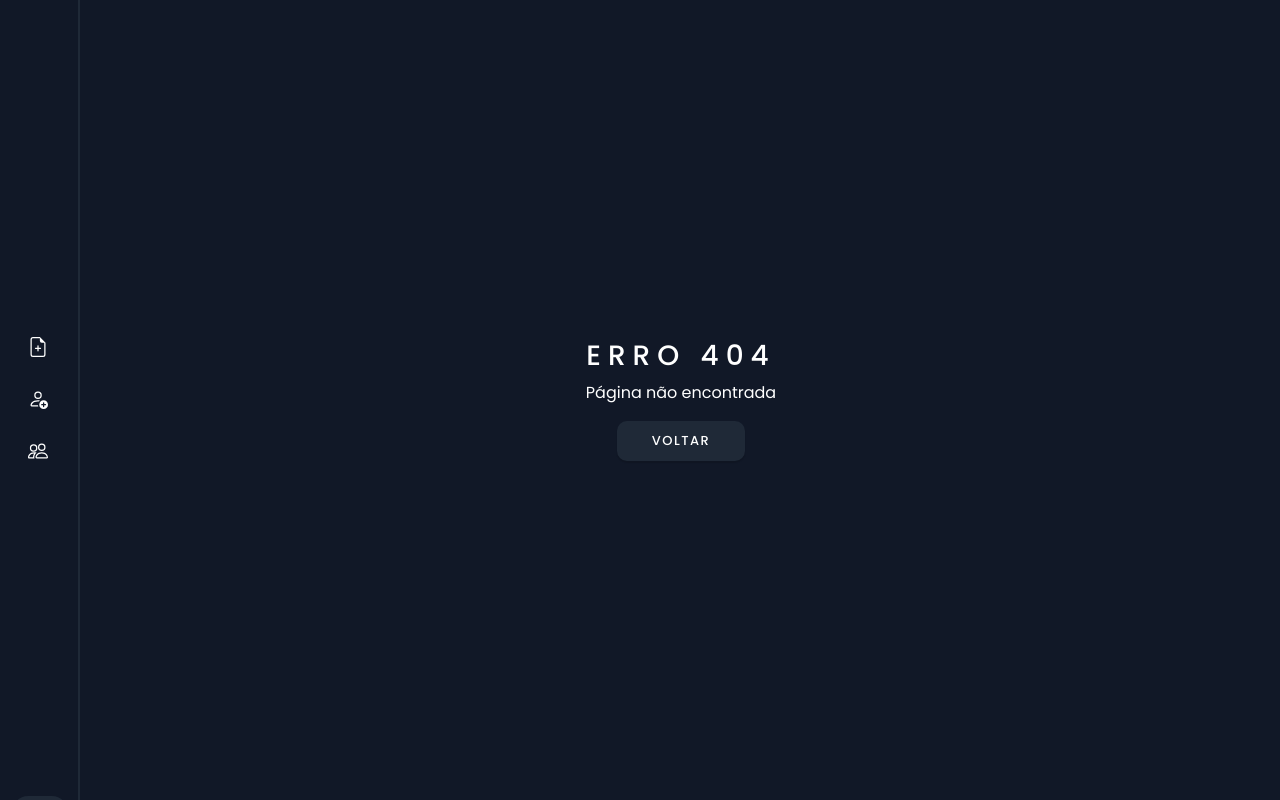
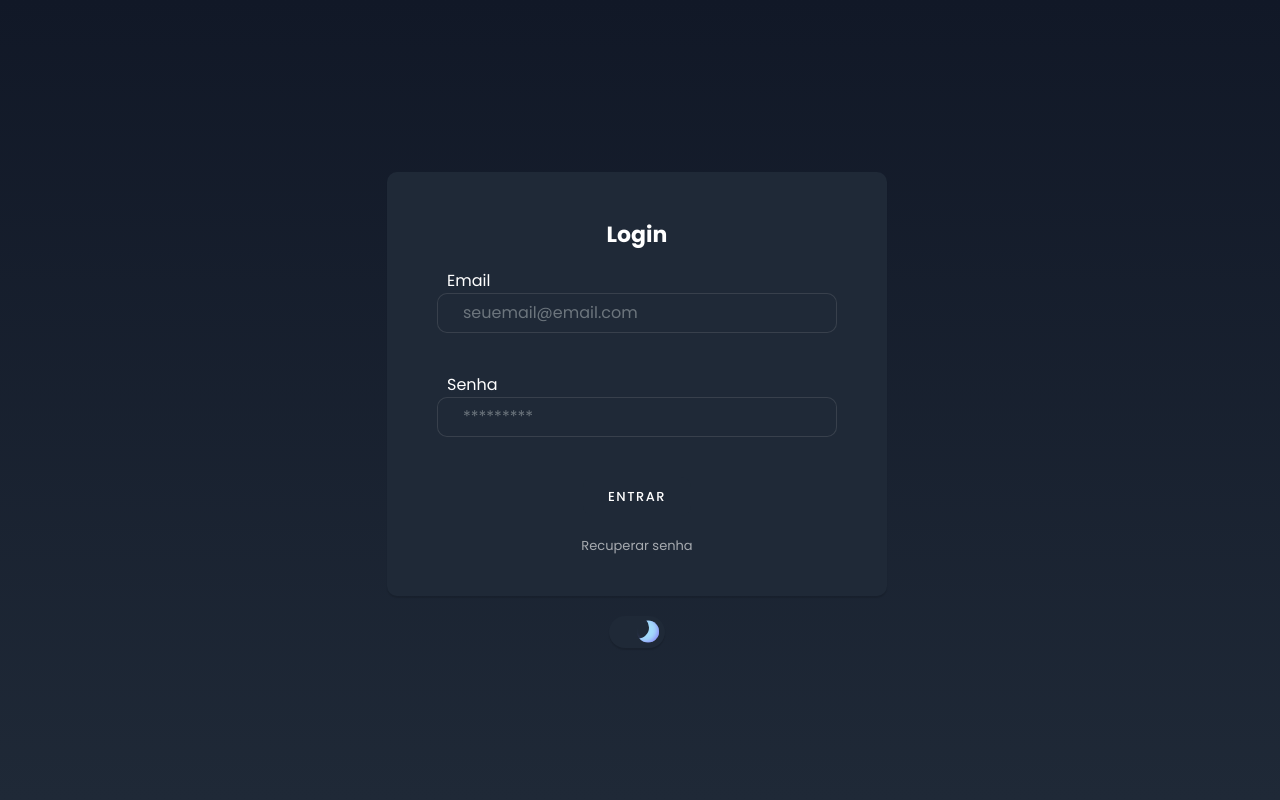
Before and after one commit to Gabriel-M-Coutinho/App-de-Academia-master, a Next.js app: page /login in a window 1280 px wide. Before the commit this address had no page. Built offline with nearby package versions, Linux system fonts and the light colour scheme.

Commit message:
login atualização

```diff
--- a/package.json
+++ b/package.json
@@ -14,6 +14,7 @@
     "@fortawesome/free-solid-svg-icons": "^6.4.0",
     "@fortawesome/react-fontawesome": "^0.2.0",
     "@nextui-org/react": "^1.0.0-beta.12",
+    "axios": "^1.4.0",
     "bootstrap": "^5.2.3",
     "next": "13.2.4",
     "react-bootstrap": "^2.7.2",
--- a/src/components/index/AddCliente.js
+++ b/src/components/index/AddCliente.js
@@ -23,7 +23,7 @@ function AddCliente() {
               <Form.Control
                 className={`selecionar ${theme}`}
                 type="name"
-                placeholder="..."
+                placeholder=".."
               />
             </Form.Group>
           </Col>
--- a/src/pages/client/[id]/index.js
+++ b/src/pages/client/[id]/index.js
@@ -6,11 +6,11 @@ import React, { useContext } from "react";
 import ThemeContext from "../../../contexts/ThemeContext";
 
 export const getStaticPaths = async ()=>{
-  const res = await fetch("http://192.168.1.104:5000")
+  const res = await fetch("http://localhost:4000/ficha")
   const clients = await res.json()
 
   const paths = clients.map((client) => ({
-    params: { id: client.id.toString() }, // Certifique-se de converter o ID para string
+    params: { id: client._id.toString() }, // Certifique-se de converter o ID para string
   }));
 
   return{
@@ -21,7 +21,7 @@ export const getStaticPaths = async ()=>{
 }
 
 export const getStaticProps = async ({params}) =>{
-const res = await fetch(`http://192.168.1.104:5000/fichas/${params.id}`)
+const res = await fetch(`http://localhost:4000/ficha/${params.id}`)
 const data = await res.json()
 return{
     props:data
--- /dev/null
+++ b/src/pages/login.js
@@ -0,0 +1,88 @@
+import ThemeButton from "../components/index/ThemeButton";
+import { Container, Row, Form } from "react-bootstrap";
+import React, { useContext, useState } from "react";
+import ThemeContext from "../contexts/ThemeContext";
+import axios from "axios";
+
+function Login() {
+  const { theme } = useContext(ThemeContext);
+  const [formstate, setformstate] = useState({});
+  const [errormsg, seterrormsg] = useState(false);
+
+  const handleChange = (event) => {
+    setformstate({
+      ...formstate,
+      [event.target.id]: event.target.value,
+    });
+  };
+
+  const handleSubmit = async (event) => {
+    event.preventDefault(); // Impede o envio do formulário
+  console.log('handle submit')
+    try {
+      const res = await axios.post('http://localhost:4000/login', formstate);
+      console.log(res)
+      const resp = await res.data;
+      console.log(resp);
+
+      if (resp.message === 'Credenciais inválidas') {
+        console.log('entrou no if');
+      } else {
+        console.log('salvando dados de cookie');
+      }
+    } catch (err) {
+      console.log(err.response);
+    }
+  };
+
+  return (
+    <Container
+      className={`alinharcentro fundo login ${theme}`}
+      style={{ margin: "0px" }}
+    >
+      <Row style={{ width: "50%", maxWidth: "500px" }}>
+        <Form
+          onSubmit={handleSubmit}
+          noValidate
+          style={{ padding: "10%" }}
+          className={`formulario ${theme}`}
+        >
+          <h4 style={{ marginBottom: "20px" }}>Login</h4>
+          <div style={{ textAlign: "start", marginLeft: "10px" }}> Email </div>
+          <Form.Group controlId="email">
+            <Form.Control
+              onChange={handleChange}
+              className={`selecionar ${theme}`}
+              type="email"
+              placeholder="seuemail@email.com"
+              required
+              value={formstate.email || ""}
+            />
+          </Form.Group>
+          <div style={{ textAlign: "start", marginLeft: "10px" }}> Senha </div>
+          <Form.Group controlId="password">
+            <Form.Control
+              onChange={handleChange}
+              className={`selecionar ${theme}`}
+              type="password"
+              placeholder="*********"
+              required
+              value={formstate.senha}
+            />
+          </Form.Group>
+
+          <button type="submit" className={`botao ${theme}`}>
+            entrar
+          </button>
+
+          <p className="linkrecuperar">Recuperar senha</p>
+        </Form>
+        <div style={{ display: "flex", justifyContent: "center" }}>
+          <ThemeButton />
+        </div>
+      </Row>
+    </Container>
+  );
+}
+
+export default Login;
--- a/src/styles/globals.css
+++ b/src/styles/globals.css
@@ -41,6 +41,26 @@ h4 {
 
 .fundo.claro {
   background-color: #f3f6fd;
+  color: black;
+}
+
+.fundo.login.escuro {
+  background: rgb(31, 41, 55);
+  background: linear-gradient(
+    0deg,
+    rgba(31, 41, 55, 1) 0%,
+    rgba(17, 24, 39, 1) 100%
+  );
+  color: white;
+}
+
+.fundo.login.claro {
+  background: rgb(225, 234, 255);
+  background: linear-gradient(
+    0deg,
+    rgba(225, 234, 255, 1) 0%,
+    rgba(243, 246, 253, 1) 100%
+  );
   color: black;
 }
 
@@ -283,3 +303,15 @@ p.info {
 .clipageinfo {
   margin: 10px;
 }
+
+/* ----------------------------- ESQUECI A SENHA ---------------------------- */
+
+.linkrecuperar {
+  opacity: 60%;
+  font-size: small;
+  margin: 20px 0px -10px;
+}
+
+.linkrecuperar:hover {
+  text-decoration: underline;
+}
```
Also changed, not shown: src/components/index/Addform.js (+45 -60 lines), src/pages/404.js (+8 -6 lines), src/pages/clientlist.js (+5 -6 lines), 1 other file (tests, documents, lock files or other folders).
